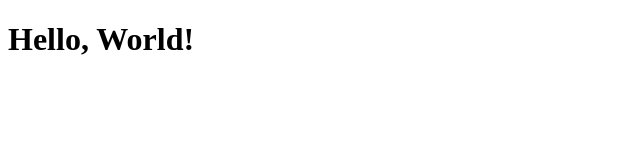
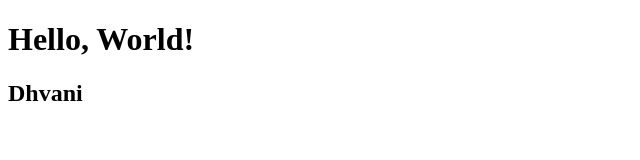
Before and after one commit to Dhvaanniii/demo01, a plain HTML site: page index.html in a window 1280 px wide. Shown: the whole page, without its empty margins (0-640 px from the left). Drawn offline with Linux system fonts and the light colour scheme.

Commit message:
Add index.html

```diff
--- a/index.html
+++ b/index.html
@@ -6,5 +6,6 @@
 </head>
 <body>
     <h1>Hello, World!</h1>
+    <h2>Dhvani</h2>
 </body>
 </html>
```
